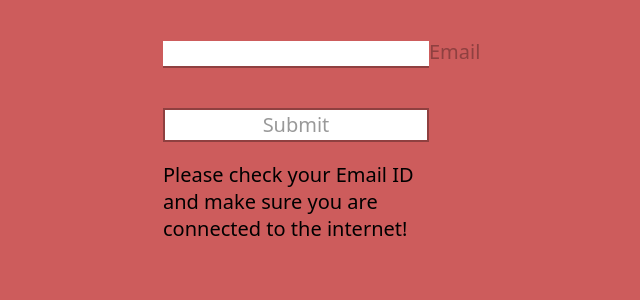
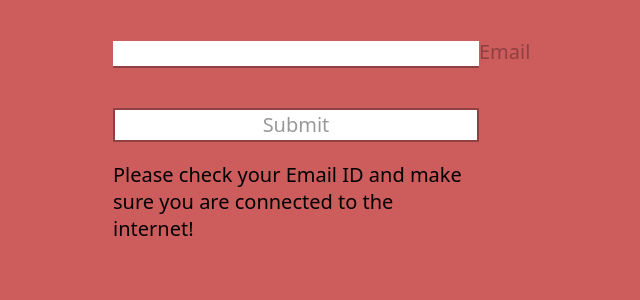
Before and after one commit to SasankYadati/UTXO-balance-Boardwalk, a Flask app: template templates/index.html in a window 1280 px wide. Shown: the top 300 px of the page, without its empty margins (344-984 px from the left). Run offline with Flask 2, Linux system fonts and the light colour scheme; the template is opened without the code that fills it, so the values that code supplies are empty.

Commit message:
Add files via upload

```diff
--- a/static/index.css
+++ b/static/index.css
@@ -3,13 +3,15 @@ body {
     font-family: system-ui, Helvetica, Arial, sans-serif;
     background-color: indianred;
     }
-
+  h3 {
+    text-align: center;
+  }
   form {
-    width: 300px;
+    width: 400px;
     margin: 20px auto;
   }
 
-  fieldset {
+  fieldset, h3 {
     position: relative;
     border: none;
   }
```
